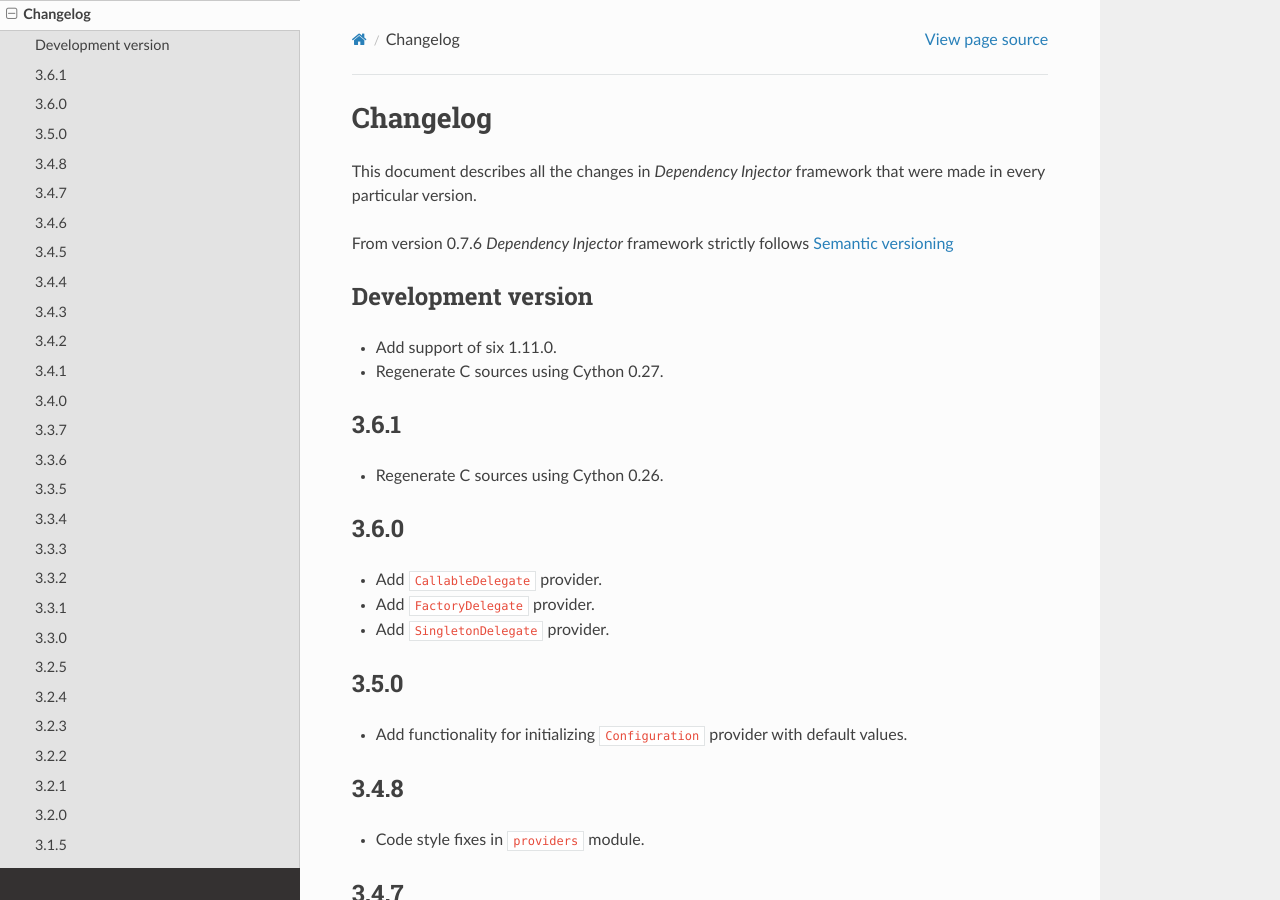
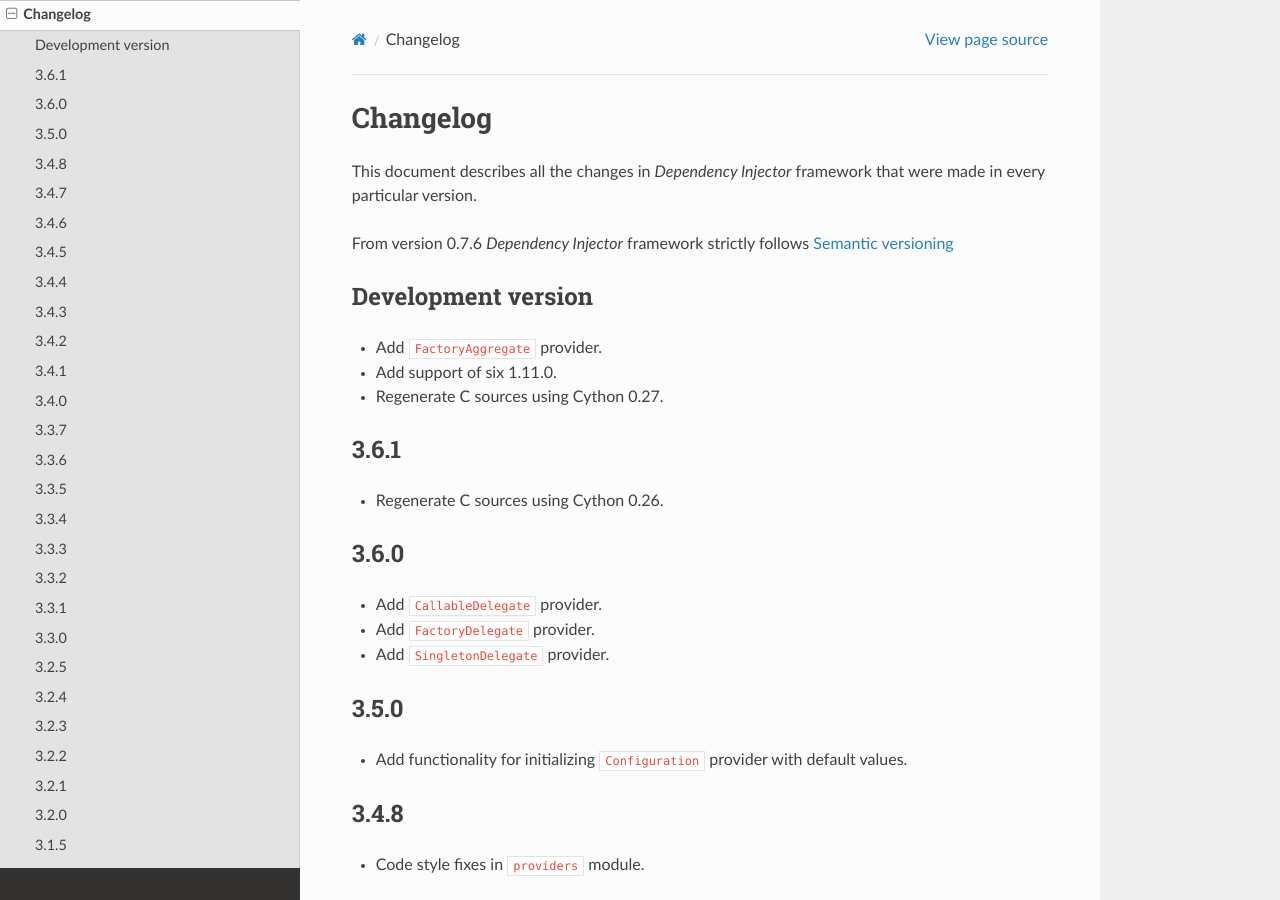
Before and after one commit to ets-labs/python-dependency-injector, a Sphinx documentation site: the page built from docs/main/changelog.rst, in a window 1280 px wide and 900 px high. Built offline with Sphinx 7.4.7 and the Read the Docs theme 2.0.0, drawn with Linux system fonts in a browser that asks for light colours.

Commit message:
Update changelog

```diff
--- a/docs/main/changelog.rst
+++ b/docs/main/changelog.rst
@@ -9,6 +9,7 @@
 
 Development version
 -------------------
+- Add ``FactoryAggregate`` provider.
 - Add support of six 1.11.0.
 - Regenerate C sources using Cython 0.27.
 
```
